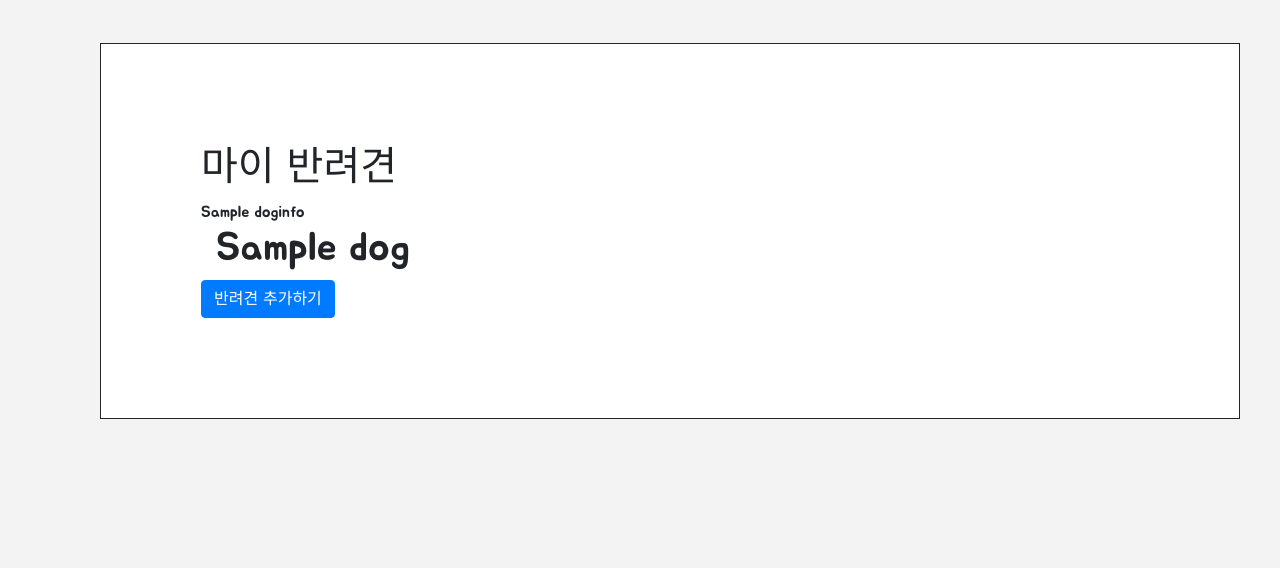
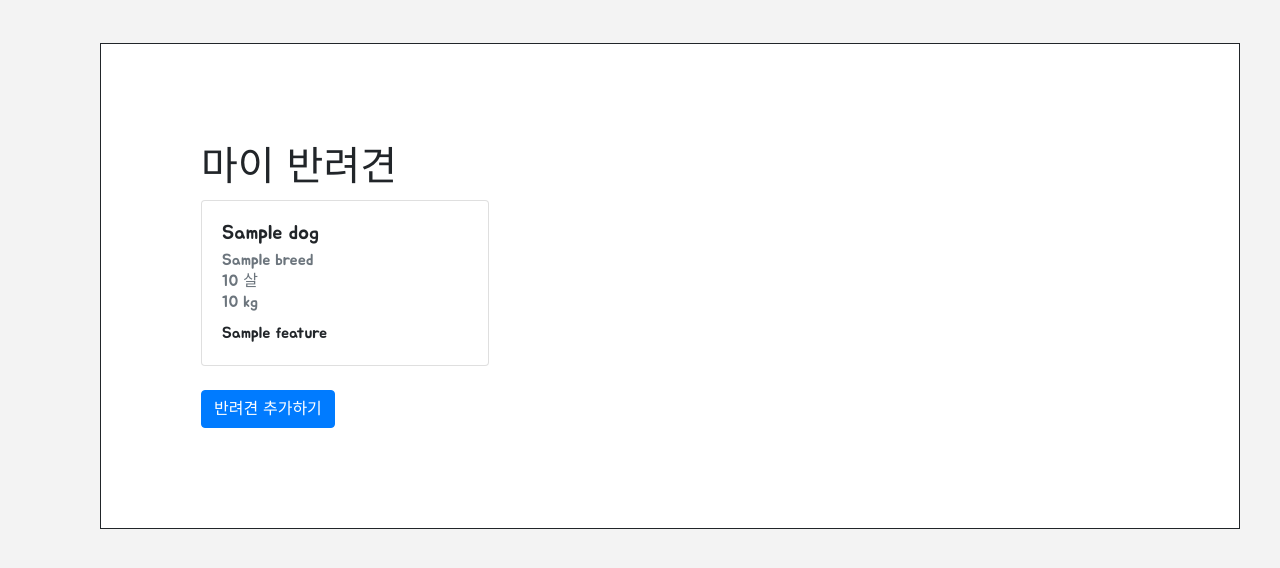
Before and after one commit to hwangwoojin/doghotel, a Django app: template mypage/templates/mypage/mydog.html in a window 1280 px wide. Shown: the part 133-701 px from the top of the page. Run offline with Django 3.2, Linux system fonts and the light colour scheme; the template is opened without the code that fills it: most values are stand-ins (such as "Sample title", 1, 10 or a date in 2020); some libraries are stand-ins or nearby versions.

Commit message:
fix mydogAdd: now user can create many dogs

```diff
--- a/mypage/models.py
+++ b/mypage/models.py
@@ -17,7 +17,8 @@ class dog(models.Model):
     breed = models.CharField(max_length=50, blank=True)
     age = models.IntegerField(default=0, blank=True)
     weight = models.IntegerField(default=0, blank=True)
-    userid = models.ForeignKey(user, on_delete=models.CASCADE)
+    feature = models.CharField(max_length=140, blank=True)
+    userid = models.CharField(max_length=50)
 
     def __str__(self):
-        return str(self.id)
+        return str(self.userid)
--- a/mypage/templates/mypage/mydog.html
+++ b/mypage/templates/mypage/mydog.html
@@ -4,19 +4,22 @@
 
 <h1>마이 반려견</h1>
 
-{{doginfo}}
-
 {% for dog in doginfo.all %}
-    <div class="container">
-        <h1>{{ dog.name }}</h1>
+    <div class="card" style="width: 18rem;">
+        <div class="card-body">
+            <h5 class="card-title">{{dog.name}}</h5>
+            <h6 class="card-subtitle mb-2 text-muted">{{dog.breed}}</h6>
+            <h6 class="card-subtitle mb-2 text-muted">{{dog.age}} 살</h6>
+            <h6 class="card-subtitle mb-2 text-muted">{{dog.weight}} kg</h6>
+            <p class="card-text">{{dog.feature}}</p>
     </div>
+</div>
 {% endfor %}
 
+<br>
 
 <form method="GET" action="{% url 'mydogAdd' %}">
     <input class="btn btn-primary" type="submit" value="반려견 추가하기">
 </form>
 
-
-
 {% endblock %}
--- a/mypage/templates/mypage/mydogAdd.html
+++ b/mypage/templates/mypage/mydogAdd.html
@@ -24,7 +24,12 @@
     <br>
     <input name="weight" type="text" value="">
     <br>
+    특징:
     <br>
+    <input name="feature" type="text" value="">
+    <br>
+    <br>
+
     <input class="btn btn-primary" type="submit" value="반려견 추가하기">
 </form>
 
```
Also changed, not shown: mypage/views.py (+17 -18 lines), mypage/migrations/0001_initial.py (added), mypage/migrations/0002_auto_20200611_1503.py (added), mypage/migrations/0003_dog_feature.py (added).
